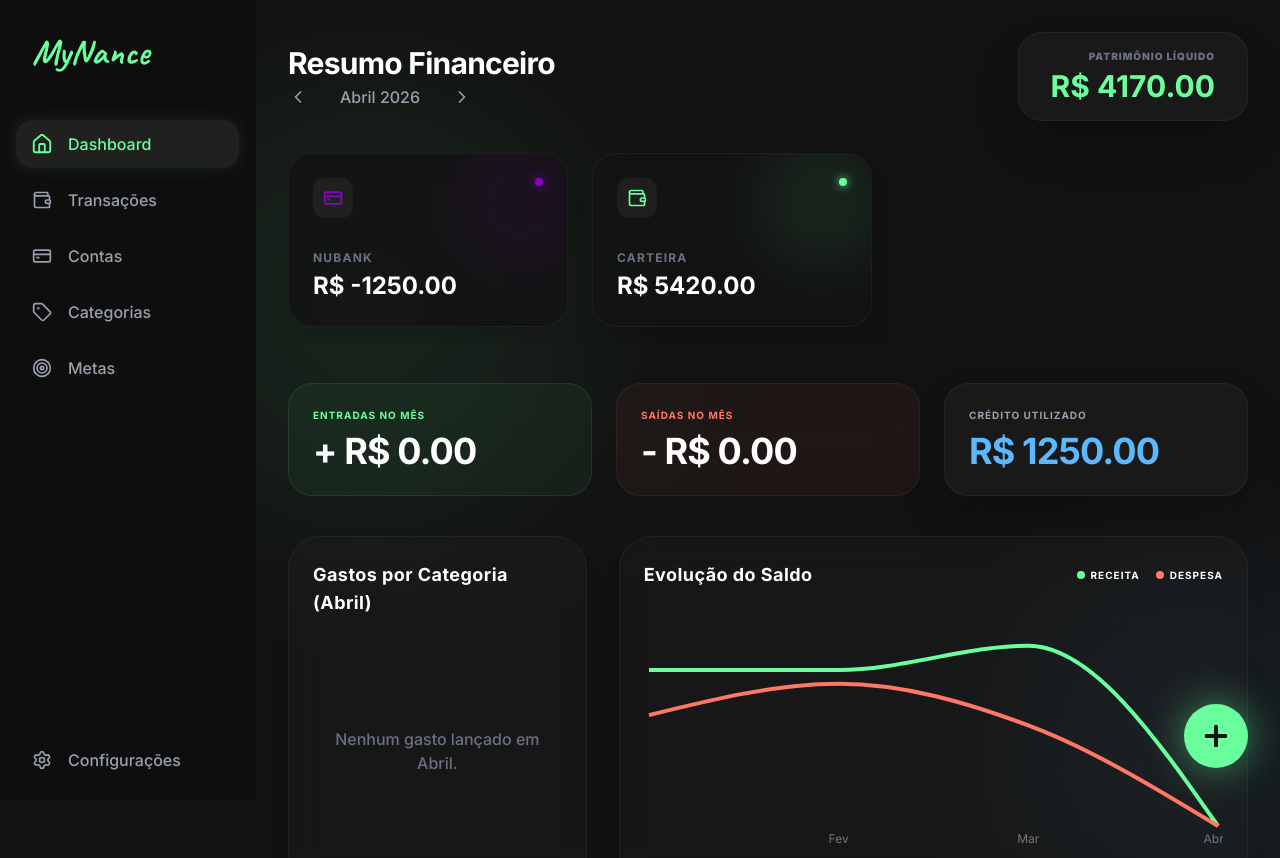
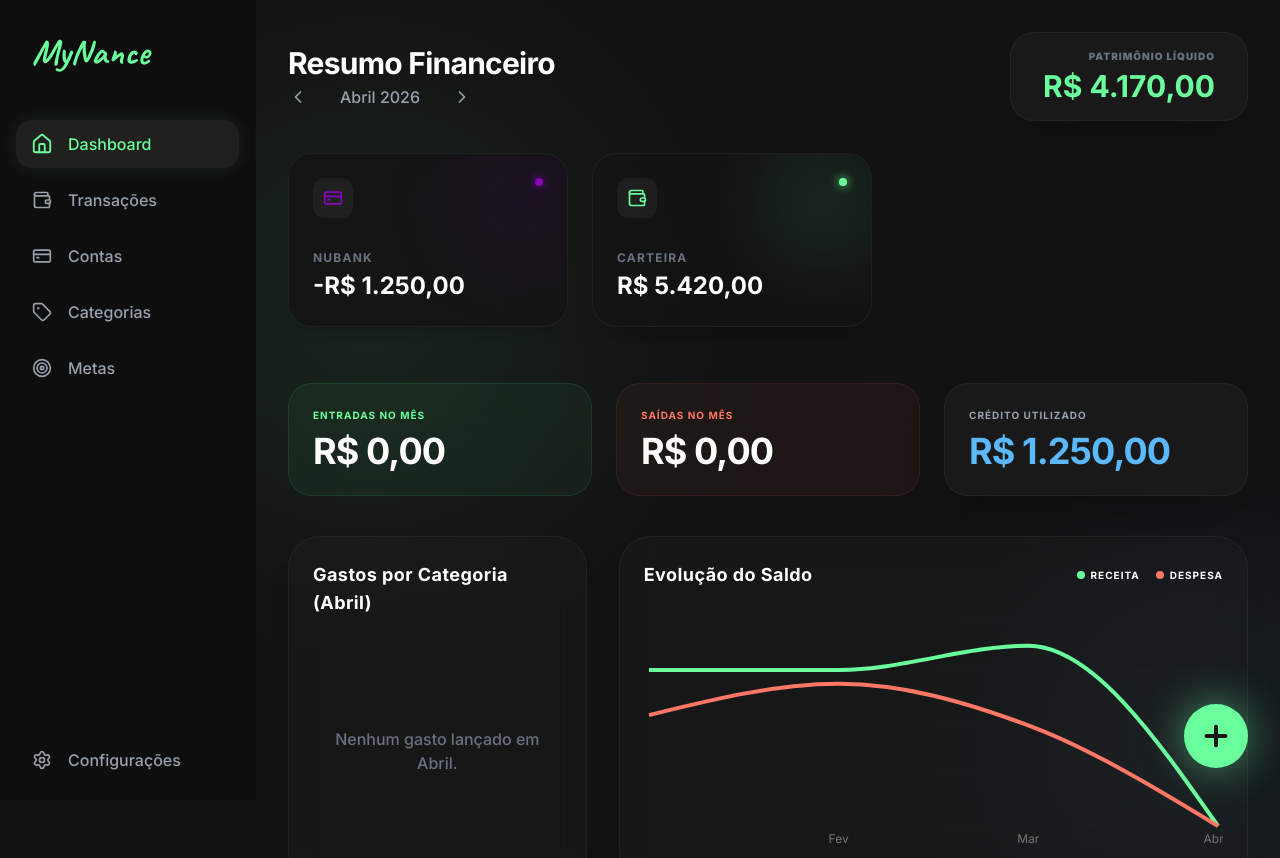
Before and after one commit to Gabriiel-Souza/MyNance, a React (Vite) app: page / in a window 1280 px wide. Shown: the top 858 px of the page. Built offline with nearby package versions, Linux system fonts and the light colour scheme.

Commit message:
fix: standardize negative currency formatting to -R$ {value} using central helper

```diff
--- a/src/components/Accounts.tsx
+++ b/src/components/Accounts.tsx
@@ -2,6 +2,7 @@ import { useState } from 'react';
 import { useFinanceStore } from '../store/useFinanceStore';
 import { Wallet, CreditCard, Landmark, Plus } from 'lucide-react';
 import { AccountModal } from './AccountModal';
+import { formatCurrency } from '../utils/formatters';
 import type { Account } from '../types';
 
 export function Accounts() {
@@ -68,7 +69,7 @@ export function Accounts() {
 
           <h3 className="text-gray-400 text-sm font-medium mb-2 tracking-wide">Patrimônio Líquido Total</h3>
           <p className="text-5xl font-bold tracking-tight text-white mb-2" style={{ fontFamily: 'var(--font-jakarta)' }}>
-            R$ {totalBalance.toFixed(2)}
+            {formatCurrency(totalBalance)}
           </p>
           <div className="flex items-center gap-2 text-primary font-medium text-sm">
             <Plus size={16} /> 1.2% este mês
@@ -78,7 +79,7 @@ export function Accounts() {
         <div className="relative overflow-hidden bg-surface-container-low/60 backdrop-blur-xl rounded-3xl p-8 border border-white/5 shadow-2xl">
           <h3 className="text-gray-400 text-sm font-medium mb-2 tracking-wide">Limite de Crédito Disponível</h3>
           <p className="text-5xl font-bold tracking-tight text-secondary" style={{ fontFamily: 'var(--font-jakarta)' }}>
-            R$ {totalLimitAvailable.toFixed(2)}
+            {formatCurrency(totalLimitAvailable)}
           </p>
           <p className="text-gray-500 text-sm mt-2">Somado entre todos os seus cartões</p>
         </div>
@@ -117,14 +118,14 @@ export function Accounts() {
               <div>
                 <p className="text-gray-400 text-xs mb-1 font-medium italic">Saldo atual</p>
                 <p className="text-3xl font-bold tracking-tight" style={{ fontFamily: 'var(--font-jakarta)' }}>
-                  R$ {balance.toFixed(2)}
+                  {formatCurrency(balance)}
                 </p>
 
                 {isCredit && acc.limit && (
                   <div className="mt-6">
                     <div className="flex justify-between text-[10px] font-bold text-gray-400 mb-2 uppercase tracking-tighter">
                       <span>Uso do Limite</span>
-                      <span>R$ {acc.limit.toFixed(0)} totais</span>
+                      <span>{formatCurrency(acc.limit || 0)} totais</span>
                     </div>
                     <div className="h-1.5 w-full bg-surface-container-highest rounded-full overflow-hidden">
                       <div
--- a/src/components/Dashboard.tsx
+++ b/src/components/Dashboard.tsx
@@ -3,6 +3,7 @@ import { PieChart, Pie, Cell, ResponsiveContainer, Tooltip as RechartsTooltip, L
 import { Utensils, Car, ShoppingBag, CreditCard, Wallet, ArrowUpRight, ArrowDownRight, Plus, ChevronLeft, ChevronRight, Landmark } from 'lucide-react';
 import { useFinanceStore } from '../store/useFinanceStore';
 import { TransactionModal } from './TransactionModal';
+import { formatCurrency } from '../utils/formatters';
 
 const renderIcon = (iconName: string) => {
   switch (iconName) {
@@ -108,7 +109,7 @@ export function Dashboard() {
         {/* Global Balance Card */}
         <div className="bg-surface-variant/40 backdrop-blur-xl px-8 py-4 rounded-3xl border border-white/5 shadow-2xl flex flex-col items-end">
           <span className="text-[10px] font-black uppercase tracking-widest text-gray-500 mb-1">Patrimônio Líquido</span>
-          <span className="text-3xl font-bold text-primary" style={{ fontFamily: 'var(--font-jakarta)' }}>R$ {totalBalance.toFixed(2)}</span>
+          <span className="text-3xl font-bold text-primary" style={{ fontFamily: 'var(--font-jakarta)' }}>{formatCurrency(totalBalance)}</span>
         </div>
       </header>
 
@@ -127,7 +128,7 @@ export function Dashboard() {
               </div>
               <div>
                 <p className="text-xs font-bold text-gray-500 uppercase tracking-widest mb-1">{acc.name}</p>
-                <p className="text-2xl font-bold" style={{ fontFamily: 'var(--font-jakarta)' }}>R$ {bal.toFixed(2)}</p>
+                <p className="text-2xl font-bold" style={{ fontFamily: 'var(--font-jakarta)' }}>{formatCurrency(bal)}</p>
               </div>
             </div>
           )
@@ -138,15 +139,15 @@ export function Dashboard() {
       <div className="grid grid-cols-1 sm:grid-cols-2 lg:grid-cols-3 gap-6 mb-10 relative z-10">
         <div className="bg-primary/5 backdrop-blur-xl p-6 rounded-3xl flex flex-col justify-center border border-primary/10 transition-transform hover:scale-[1.02]">
           <h3 className="text-primary text-[10px] mb-2 font-bold tracking-widest uppercase">Entradas no Mês</h3>
-          <p className="text-3xl md:text-4xl font-bold tracking-tight text-white" style={{ fontFamily: 'var(--font-jakarta)'}}>+ R$ {monthRevenue.toFixed(2)}</p>
+          <p className="text-3xl md:text-4xl font-bold tracking-tight text-white" style={{ fontFamily: 'var(--font-jakarta)'}}>{formatCurrency(monthRevenue)}</p>
         </div>
         <div className="bg-tertiary/5 backdrop-blur-xl p-6 rounded-3xl flex flex-col justify-center border border-tertiary/10 transition-transform hover:scale-[1.02]">
           <h3 className="text-tertiary text-[10px] mb-2 font-bold tracking-widest uppercase">Saídas no Mês</h3>
-          <p className="text-3xl md:text-4xl font-bold tracking-tight text-white" style={{ fontFamily: 'var(--font-jakarta)'}}>- R$ {monthExpenses.toFixed(2)}</p>
+          <p className="text-3xl md:text-4xl font-bold tracking-tight text-white" style={{ fontFamily: 'var(--font-jakarta)'}}>{formatCurrency(-monthExpenses)}</p>
         </div>
         <div className="bg-surface-variant/40 backdrop-blur-xl p-6 rounded-3xl flex flex-col justify-center border border-white/5 shadow-2xl transition-transform hover:scale-[1.02]">
           <h3 className="text-gray-400 text-[10px] mb-2 font-bold tracking-widest uppercase">Crédito Utilizado</h3>
-          <p className="text-3xl md:text-4xl font-bold tracking-tight text-secondary" style={{ fontFamily: 'var(--font-jakarta)'}}>R$ {openFaturas.toFixed(2)}</p>
+          <p className="text-3xl md:text-4xl font-bold tracking-tight text-secondary" style={{ fontFamily: 'var(--font-jakarta)'}}>{formatCurrency(openFaturas)}</p>
         </div>
       </div>
 
@@ -215,7 +216,7 @@ export function Dashboard() {
                 </div>
                 <div className="text-right flex-shrink-0">
                   <p className={`text-base md:text-xl font-bold ${tx.amount > 0 ? 'text-primary' : 'text-white'}`} style={{ fontFamily: 'var(--font-jakarta)'}}>
-                    {tx.amount > 0 ? '+' : ''}R$ {Math.abs(tx.amount).toFixed(2).replace('.', ',')}
+                    {formatCurrency(tx.amount)}
                   </p>
                 </div>
               </div>
--- a/src/components/Goals.tsx
+++ b/src/components/Goals.tsx
@@ -1,6 +1,7 @@
 import React, { useState } from 'react';
 import { Target, TrendingUp, Calendar, Plus, ChevronRight, Zap } from 'lucide-react';
 import { useFinanceStore } from '../store/useFinanceStore';
+import { formatCurrency } from '../utils/formatters';
 import { GoalModal } from './GoalModal';
 import type { Goal } from '../types';
 
@@ -48,14 +49,14 @@ export const Goals: React.FC = () => {
               </span>
               <div className="flex items-baseline gap-2 mb-2">
                 <span className="text-5xl font-bold font-plus-jakarta">
-                  R$ {totalCurrent.toLocaleString('pt-BR', { minimumFractionDigits: 2 })}
+                  {formatCurrency(totalCurrent)}
                 </span>
                 <span className="text-primary font-inter text-sm flex items-center gap-1">
                   <TrendingUp size={16} /> +12%
                 </span>
               </div>
               <p className="text-on-surface-variant font-inter text-sm">
-                Sua meta global é de R$ {totalTarget.toLocaleString('pt-BR', { minimumFractionDigits: 2 })}
+                Sua meta global é de {formatCurrency(totalTarget)}
               </p>
             </div>
 
@@ -132,7 +133,7 @@ export const Goals: React.FC = () => {
                     <Calendar size={12} /> {daysLeft > 0 ? `${daysLeft} dias restantes` : 'Prazo encerrado'}
                   </span>
                   <span className="text-lg font-bold font-plus-jakarta">
-                    R$ {goal.targetAmount.toLocaleString('pt-BR')}
+                    {formatCurrency(goal.targetAmount)}
                   </span>
                 </div>
               </div>
@@ -142,7 +143,7 @@ export const Goals: React.FC = () => {
               {/* Progress Bar Editorial */}
               <div className="mb-4">
                 <div className="flex justify-between text-xs font-inter mb-2">
-                  <span className="text-on-surface-variant">R$ {goal.currentAmount.toLocaleString('pt-BR')} acumulados</span>
+                  <span className="text-on-surface-variant">{formatCurrency(goal.currentAmount)} acumulados</span>
                   <span className="font-bold">{Math.round(progress)}%</span>
                 </div>
                 <div className="h-2 bg-surface-container-highest rounded-full overflow-hidden">
--- a/src/components/Transactions.tsx
+++ b/src/components/Transactions.tsx
@@ -2,6 +2,7 @@ import { useState, useMemo } from 'react';
 import { useFinanceStore } from '../store/useFinanceStore';
 import { Wallet, Utensils, Car, ShoppingBag, CreditCard, Search, Plus, ChevronLeft, ChevronRight, ArrowUpCircle, ArrowDownCircle, Landmark } from 'lucide-react';
 import { TransactionModal } from './TransactionModal';
+import { formatCurrency } from '../utils/formatters';
 import type { Transaction } from '../types';
 
 const MONTHS = [
@@ -112,7 +113,7 @@ export function Transactions() {
             <Landmark size={14} className="text-primary" /> Patrimônio Líquido Total
           </p>
           <p className="text-4xl font-bold text-white relative z-10" style={{ fontFamily: 'var(--font-jakarta)' }}>
-            R$ {totalBalance.toFixed(2)}
+            {formatCurrency(totalBalance)}
           </p>
         </div>
 
@@ -123,7 +124,7 @@ export function Transactions() {
             Resultado em {monthLabel}
           </p>
           <p className={`text-4xl font-bold relative z-10 ${monthlyResult >= 0 ? 'text-primary' : 'text-tertiary'}`} style={{ fontFamily: 'var(--font-jakarta)' }}>
-            {monthlyResult >= 0 ? '+' : '-'} R$ {Math.abs(monthlyResult).toFixed(2)}
+            {formatCurrency(monthlyResult)}
           </p>
         </div>
       </div>
@@ -157,7 +158,7 @@ export function Transactions() {
                       </div>
                       <div className="text-right flex-shrink-0">
                         <p className={`text-lg md:text-2xl font-bold ${tx.amount > 0 ? 'text-primary' : 'text-white'}`} style={{ fontFamily: 'var(--font-jakarta)'}}>
-                          {tx.amount > 0 ? '+' : ''}R$ {Math.abs(tx.amount).toFixed(2).replace('.', ',')}
+                          {formatCurrency(tx.amount)}
                         </p>
                       </div>
                     </div>
--- /dev/null
+++ b/src/utils/formatters.ts
@@ -0,0 +1,8 @@
+export const formatCurrency = (value: number): string => {
+  const absoluteValue = Math.abs(value).toLocaleString('pt-BR', {
+    minimumFractionDigits: 2,
+    maximumFractionDigits: 2,
+  });
+
+  return `${value < 0 ? '-' : ''}R$ ${absoluteValue}`;
+};
```
